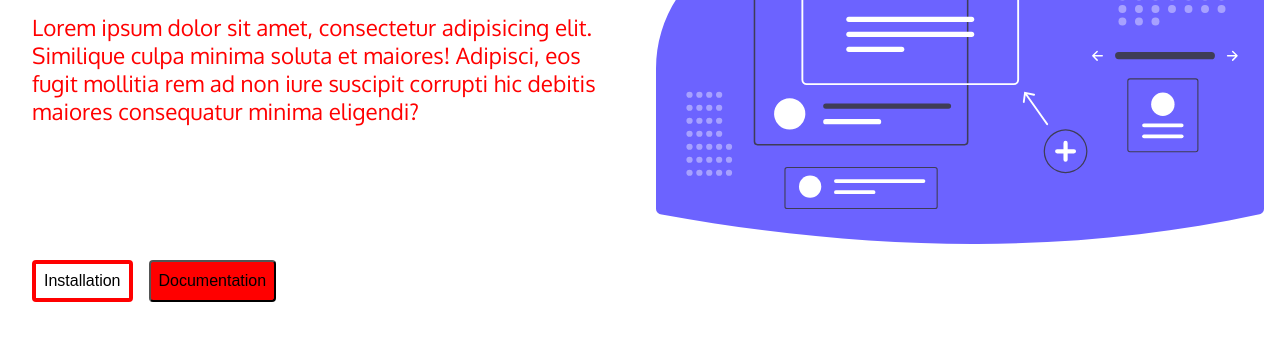
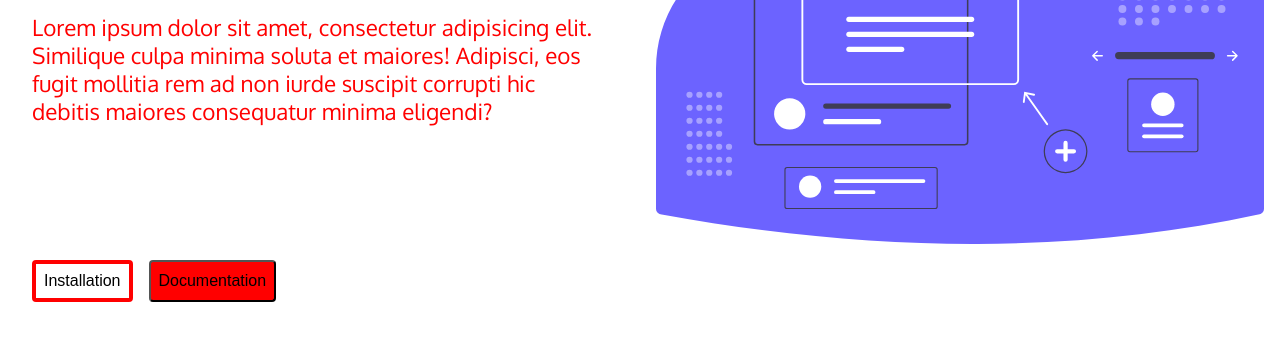
Before and after one commit to vishalg8454/null, a plain HTML site: page index.html in a window 1280 px wide. Shown: the part 136-476 px from the top of the page. Drawn offline with Linux system fonts and the light colour scheme; a web font is replaced by a local one.

Commit message:
Update index.html

```diff
--- a/index.html
+++ b/index.html
@@ -33,7 +33,7 @@
             <div>
                 <h1>This is a component Library</h1>
                 <p>Lorem ipsum dolor sit amet, consectetur adipisicing elit. Similique culpa minima soluta et maiores!
-                    Adipisci, eos fugit mollitia rem ad non iure suscipit corrupti hic debitis maiores consequatur
+                    Adipisci, eos fugit mollitia rem ad non iurde suscipit corrupti hic debitis maiores consequatur
                     minima eligendi?
                 </p>
             </div>
```
